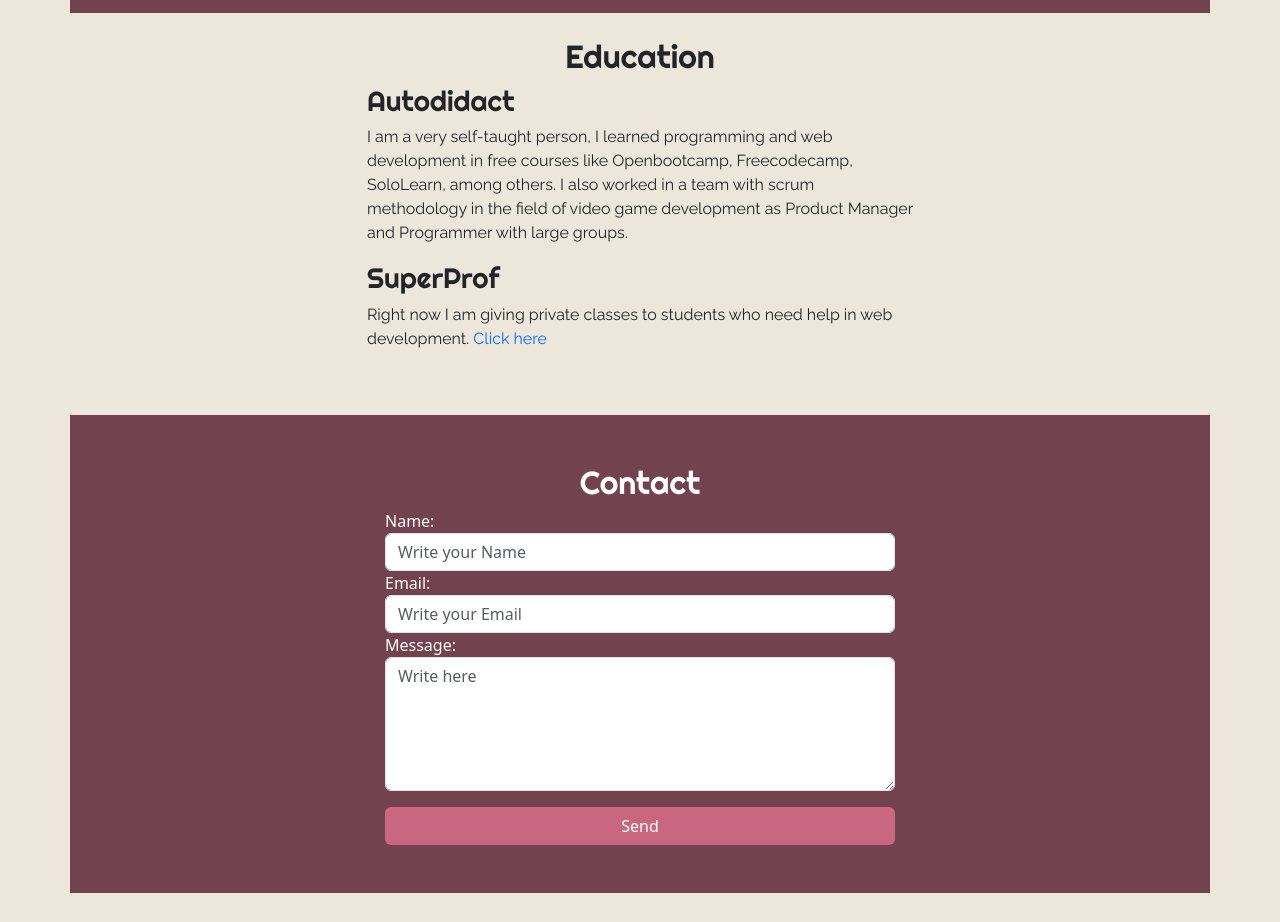
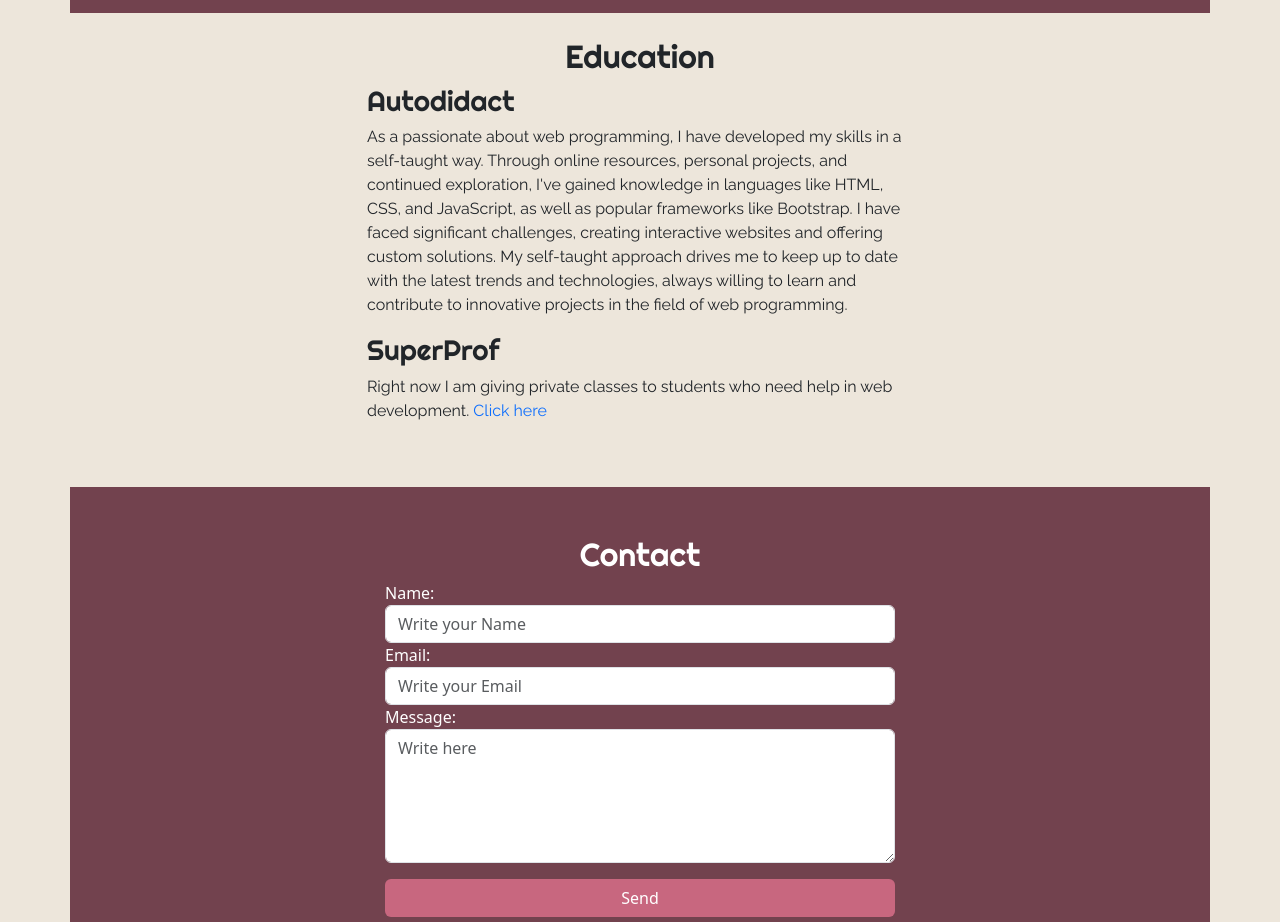
Before and after one commit to alexisbogarin/portafolio, a plain HTML site: page index.html in a window 1280 px wide. Shown: the part 2320-3242 px from the top of the page. Before the commit the page ends 3213 px from the top, so only its background shows below. Drawn offline with nearby package versions, Linux system fonts and the light colour scheme.

Commit message:
Update index.html

```diff
--- a/index.html
+++ b/index.html
@@ -113,7 +113,7 @@
             <div class="row justify-content-center">
                 <div class="col-md-6">
                     <h3>Autodidact</h3>
-                    <p>I am a very self-taught person, I learned programming and web development in free courses like Openbootcamp, Freecodecamp, SoloLearn, among others. I also worked in a team with scrum methodology in the field of video game development as Product Manager and Programmer with large groups.</p>
+                    <p>As a passionate about web programming, I have developed my skills in a self-taught way. Through online resources, personal projects, and continued exploration, I've gained knowledge in languages like HTML, CSS, and JavaScript, as well as popular frameworks like Bootstrap. I have faced significant challenges, creating interactive websites and offering custom solutions. My self-taught approach drives me to keep up to date with the latest trends and technologies, always willing to learn and contribute to innovative projects in the field of web programming.</p>
 
                     <h3>SuperProf</h3>
                     <p>Right now I am giving private classes to students who need help in web development. <a href="https://www.superprof.com.ar/ofrezco-cursos-desarrollo-web-para-principiantes-quieran-aprender-crear-propio-sitio-web-prometo-guiarte-paso-paso-para.html" style="text-decoration: none;">Click here</a></p>
```
